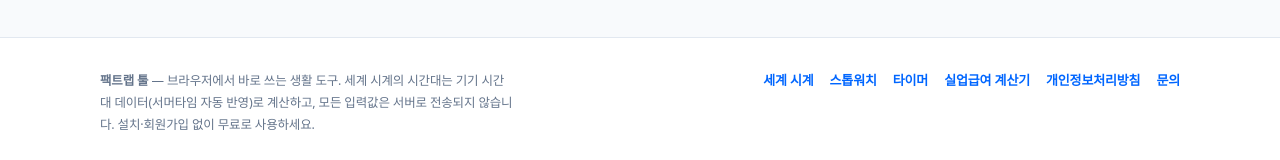
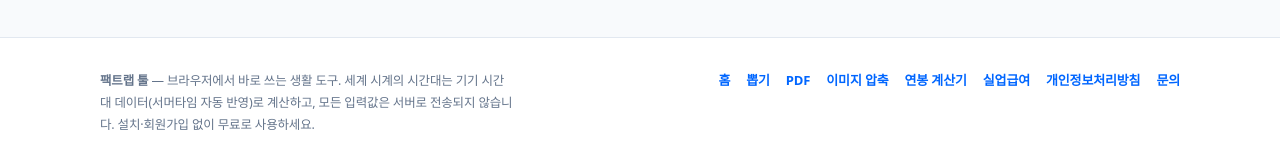
Before and after one commit to factlabtools/factlab-tools, a plain HTML site: page 404.html in a window 1280 px wide. Shown: the part 453-613 px from the top of the page. Drawn offline with Linux system fonts and the light colour scheme.

Commit message:
footer: 전체 도구 링크로 통일

```diff
--- a/404.html
+++ b/404.html
@@ -41,10 +41,12 @@
     <p><b>팩트랩 툴</b> — 브라우저에서 바로 쓰는 생활 도구. 세계 시계의 시간대는 기기 시간대 데이터(서머타임 자동 반영)로 계산하고,
     모든 입력값은 서버로 전송되지 않습니다. 설치·회원가입 없이 무료로 사용하세요.</p>
     <div class="footer-links">
-      <a href="index.html">세계 시계</a>
-      <a href="index.html#stopwatch">스톱워치</a>
-      <a href="index.html#timer">타이머</a>
-      <a href="unemployment.html">실업급여 계산기</a>
+      <a href="index.html">홈</a>
+      <a href="draw.html">뽑기</a>
+      <a href="pdf.html">PDF</a>
+      <a href="image.html">이미지 압축</a>
+      <a href="salary.html">연봉 계산기</a>
+      <a href="unemployment.html">실업급여</a>
       <a href="privacy.html">개인정보처리방침</a>
       <a href="mailto:Ehfqhr2026@gmail.com">문의</a>
     </div>
```
Also changed, not shown: draw.html (+6 -4 lines), index.html (+6 -4 lines), privacy.html (+6 -4 lines), unemployment.html (+6 -4 lines).
